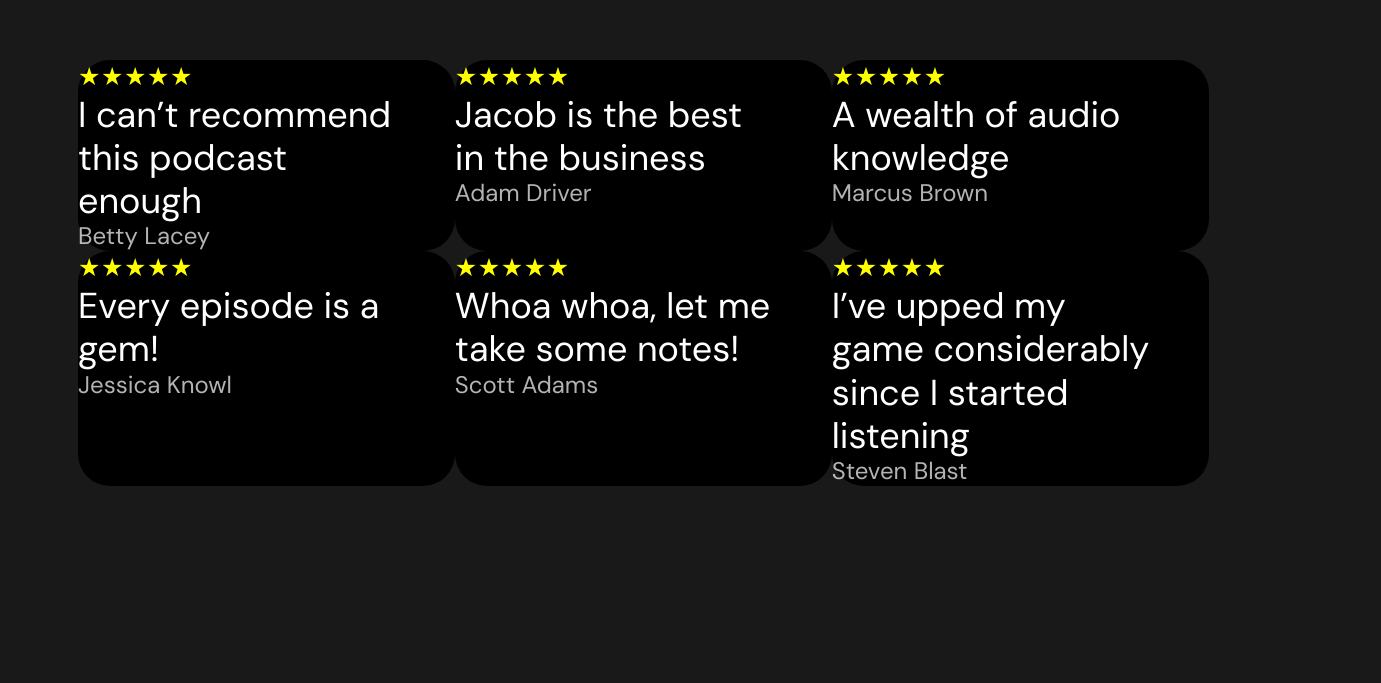
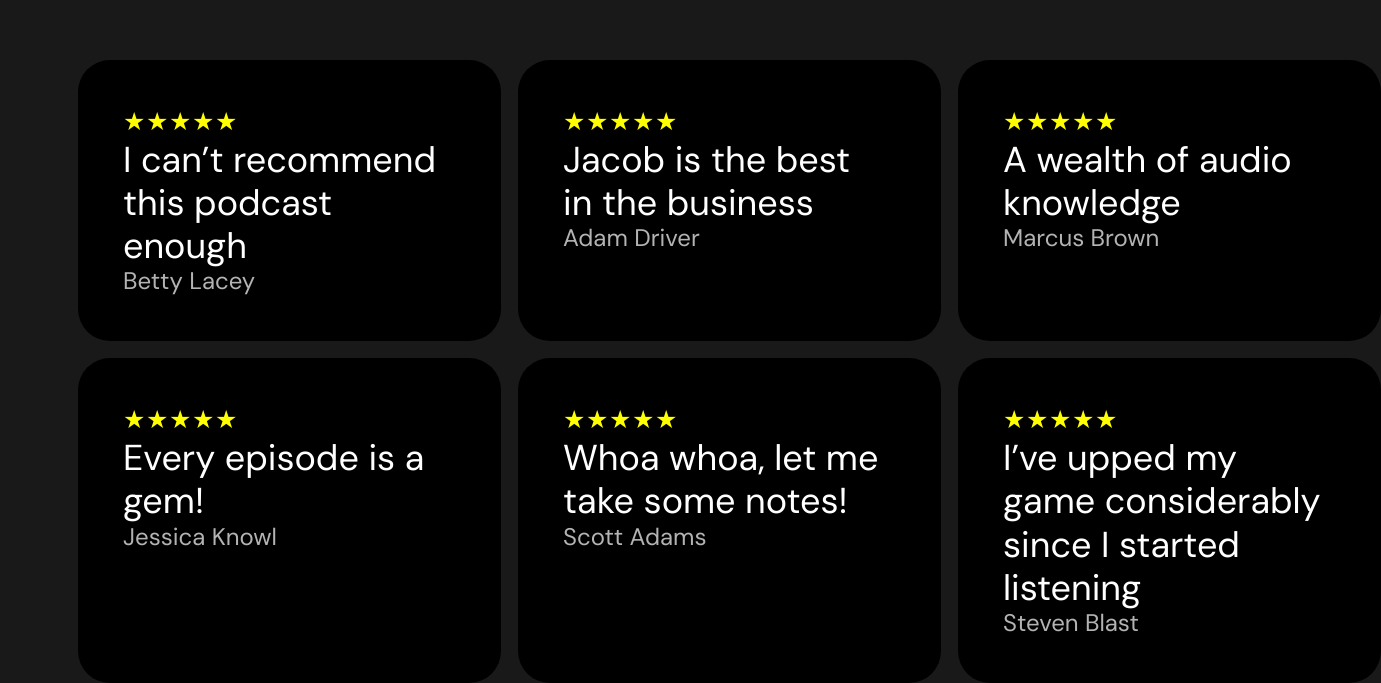
Before and after one commit to Kirien1991/Castavay, a website: page index.html in a window 1280 px wide. Shown: the part 4691-5374 px from the top of the page, 1381 px wide, since content can reach past the window. Before the commit the page ends 5177 px from the top, so only its background shows below. Drawn offline with Linux system fonts and the light colour scheme.

Commit message:
New test

```diff
--- a/index.html
+++ b/index.html
@@ -287,10 +287,7 @@
                 <h4 class="box__tit">Marcus Brown</h4>
               </div>
           </div>
-        </div>
-
-        <div class="box__content">
-          <div class="box__item">
+           <div class="box__item">
               <div class="rating">
                 <div class="rating__item">★</div>
                 <div class="rating__item">★</div>
--- a/scss/_box.scss
+++ b/scss/_box.scss
@@ -5,16 +5,20 @@
 
   &__content {
     box-sizing: border-box;
-    display: flex;
+    display: grid;
+    grid-template-columns: repeat(3, 423px);
+    column-gap: 17px;
+    row-gap: 17px;
   }
 
   &__item {
     background-color: #000000;
     border-radius: 32px;
-    width: 33%;
+    padding: 45px;
   }
 
-  &__text {}
+  &__text {
+  }
 
   &__tx {
     font-size: 36px;
```
Also changed, not shown: css/main.css.
